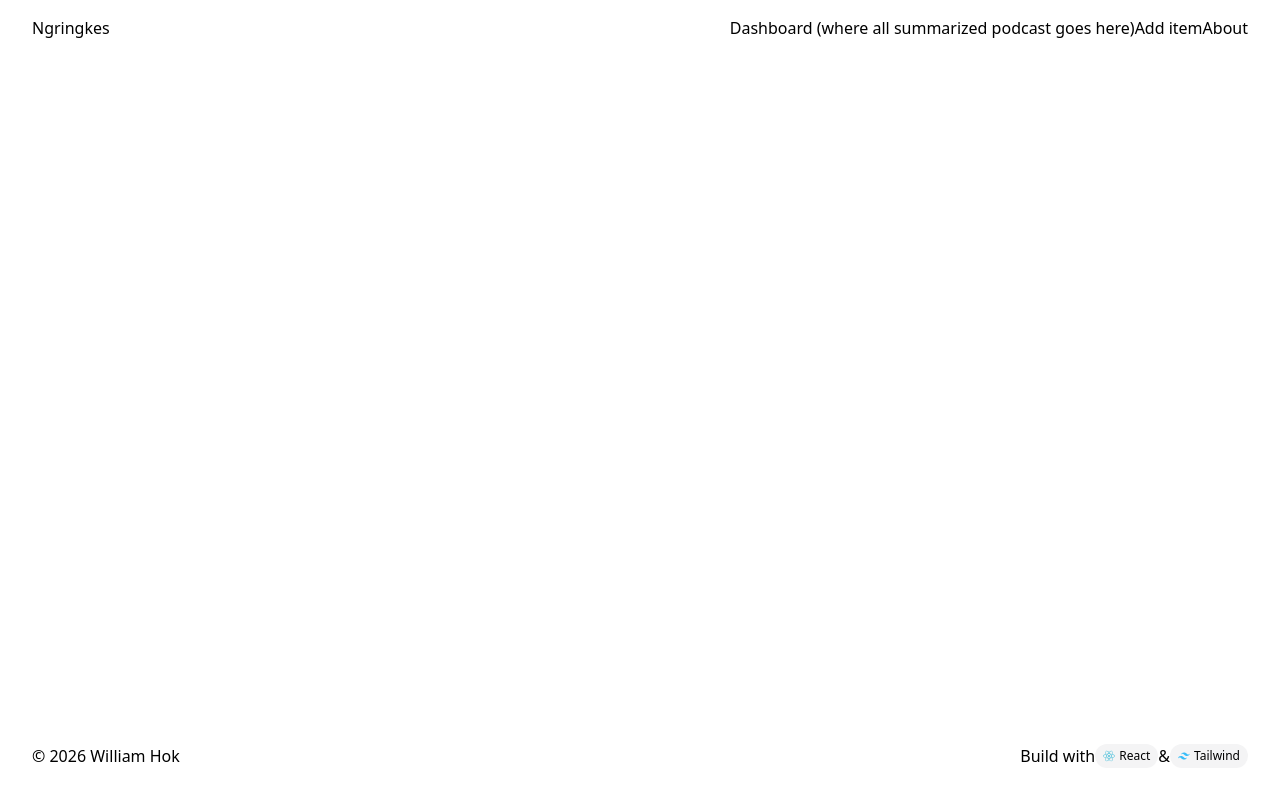
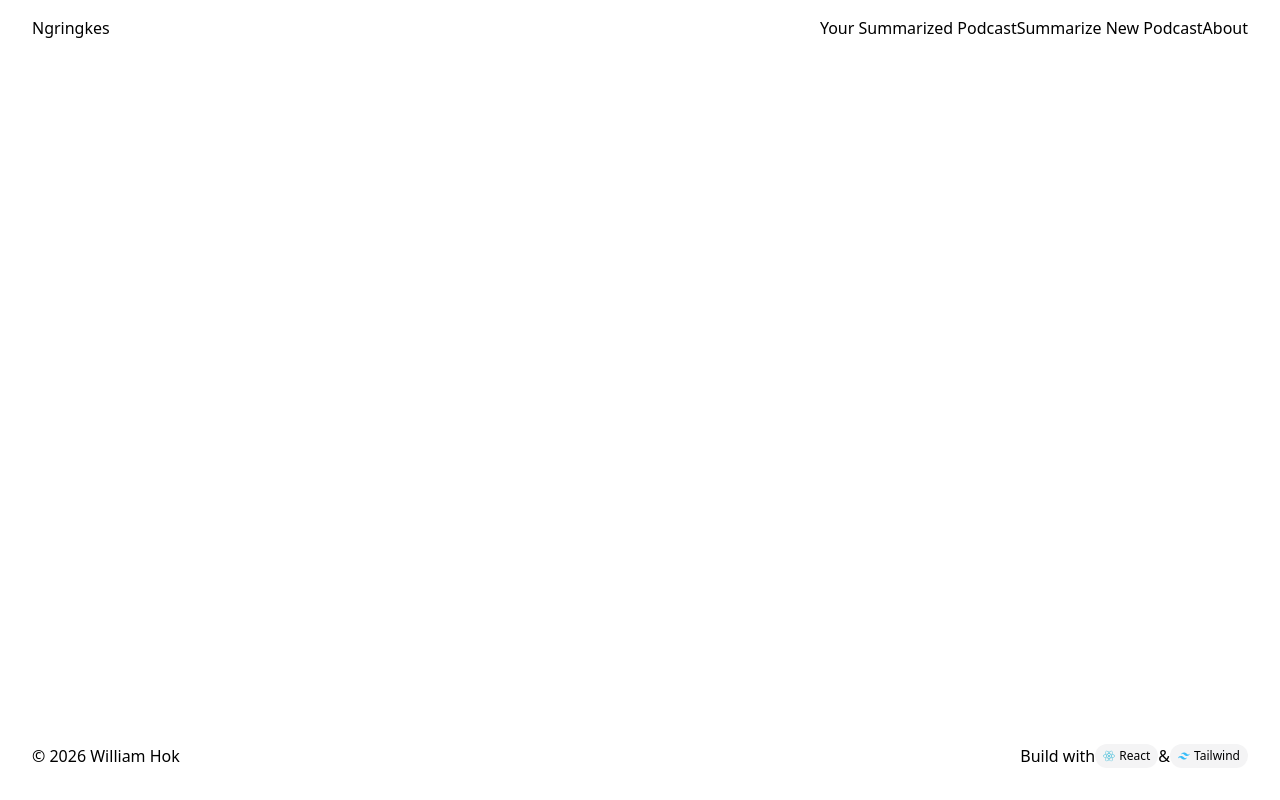
Before and after one commit to wonganjatan/ngringkes, a Next.js app: page / in a window 1280 px wide. Built offline with nearby package versions, Linux system fonts and the light colour scheme.

Commit message:
fix(Header.tsx): rename the link and text to respective file

```diff
--- a/components/Header.tsx
+++ b/components/Header.tsx
@@ -7,9 +7,9 @@ export default function Header() {
                 <Link href="/">Ngringkes</Link>
             </div>
             <div className="flex">
-                <h1>Dashboard (where all summarized podcast goes here)</h1>
-                <h1>Add item</h1>
-                <h1>About</h1>
+                <Link href="/podcasts">Your Summarized Podcast</Link>
+                <Link href="/podcasts/new">Summarize New Podcast</Link>
+                <Link href="/about">About</Link>
             </div>
         </section>
     )
```
